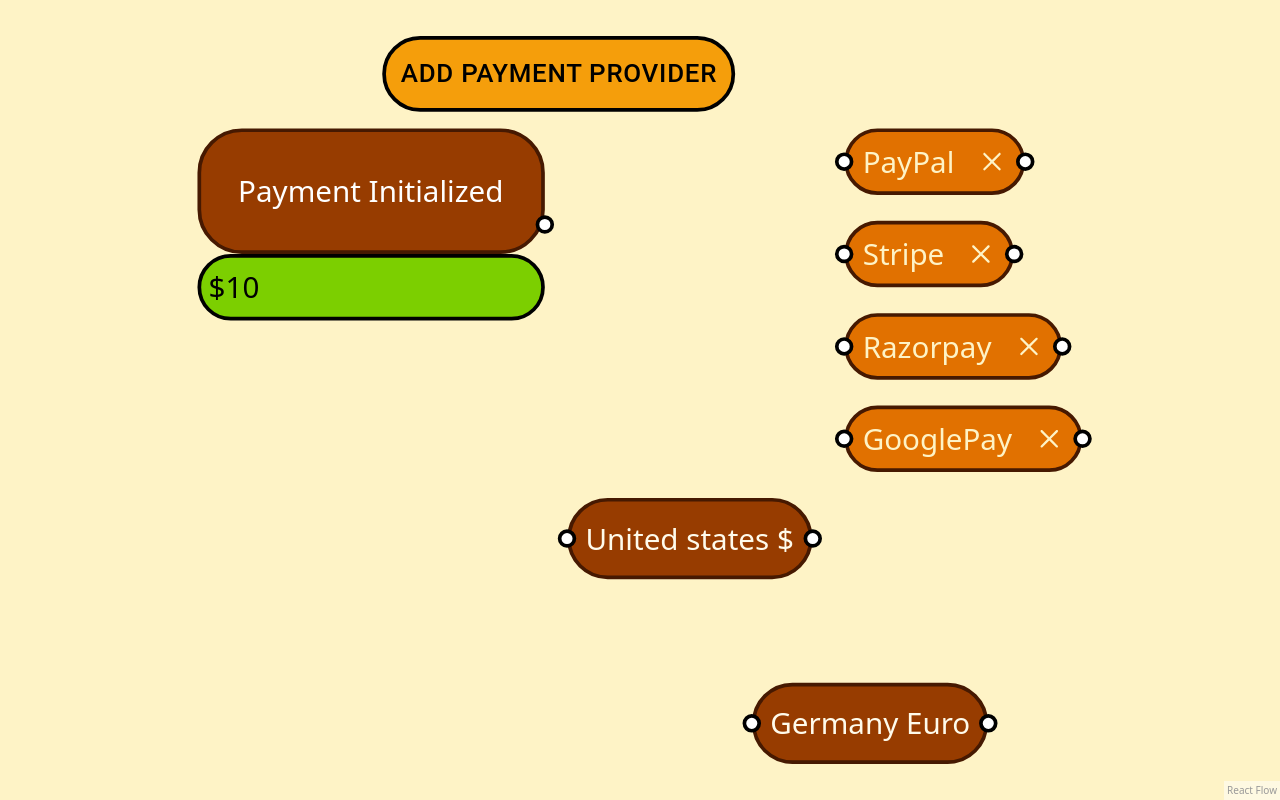
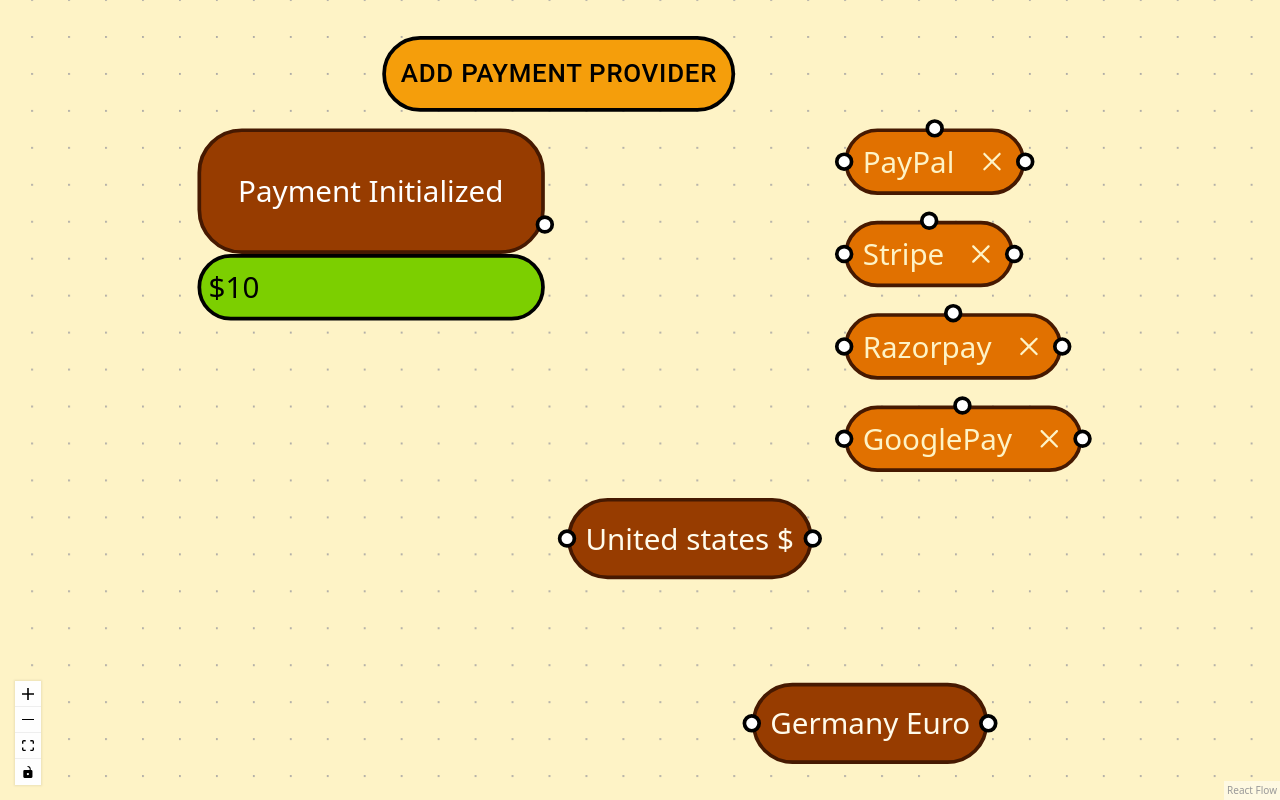
Before and after one commit to atharv11/NodeCraft.io, a React (Vite) app: page / in a window 1280 px wide. Built offline with nearby package versions, Linux system fonts and the light colour scheme.

Commit message:
first commit

```diff
--- a/package.json
+++ b/package.json
@@ -16,8 +16,9 @@
     "@emotion/styled": "^11.14.1",
     "@mui/material": "^7.3.4",
     "@tailwindcss/vite": "^4.1.16",
-    "@xyflow/react": "^12.8.6",
+    "@xyflow/react": "^12.9.3",
     "framer-motion": "^12.23.24",
+    "lucide-react": "^0.553.0",
     "next-themes": "^0.4.6",
     "react": "^19.1.1",
     "react-dom": "^19.1.1",
--- a/src/App.tsx
+++ b/src/App.tsx
@@ -10,6 +10,7 @@
   type OnEdgesChange,
   type OnConnect,
   Background,
+  Controls,
 } from "@xyflow/react";
 import "@xyflow/react/dist/style.css";
 
@@ -107,7 +108,7 @@
   return (
     <div className="bg-amber-100" style={{ width: "100vw", height: "100vh" }}>
       <ReactFlow
-        nodes={nodes}
+              nodes={nodes}
         edges={edges}
         nodeTypes={nodeTypes}
         edgeTypes={edgeTypes}
@@ -115,7 +116,12 @@
         onEdgesChange={onEdgesChange}
         onConnect={onConnect}
         fitView
-      />
+      >
+        <Background />
+        <Controls/>
+      </ReactFlow
+
+      >
     </div>
   );
 }
--- a/src/PaymentInit.tsx
+++ b/src/PaymentInit.tsx
@@ -1,6 +1,7 @@
 import React from "react";
 import { Position, Handle, type Node, type NodeProps } from "@xyflow/react";
 import CustomHandle from "./CustomHandle.jsx";
+import ToolTip from "./ToolTip.js";
 
 type PaymentInitData = { amount: number };
 export type PaymentInitNode = Node<PaymentInitData, "paymentInit">;
@@ -12,7 +13,9 @@
         Payment Initialized
       </div>
       <div className="bg-lime-500 rounded-3xl p-1 border-2">${data.amount}</div>
+      <ToolTip>
       <CustomHandle type="source" position={Position.Right} />
+      </ToolTip>
     </div>
   );
 }
--- a/src/PaymentProviders.tsx
+++ b/src/PaymentProviders.tsx
@@ -28,6 +28,7 @@
 
       <CustomHandle type="target" position={Position.Left} />
       <CustomHandle type="source" position={Position.Right} />
+     <CustomHandle type="source" position={Position.Top} />
     </div>
   );
 };
--- /dev/null
+++ b/src/ToolTip.tsx
@@ -0,0 +1,22 @@
+import React, { type ReactElement } from "react";
+
+type ToolTipProperties = {
+children: React.ReactElement;
+};
+
+export default function ToolTip({ children }: ToolTipProperties) {
+  return (
+    <div className="Container  group">
+
+        {children}
+        <div className="Tool-Tip absolute  p-2 z-9999
+          bg-gray-800 text-white text-xs rounded shadow-lg
+          opacity-0 invisible group-hover:opacity-100 group-hover:visible
+          whitespace-nowrap transition-opacity duration-300
+          bottom-full left-1/2 -translate-x-1/2 mb-1">
+
+          See this after you have hovered
+            </div>
+    </div>
+  );
+}
```
Also changed, not shown: 1 other file (tests, documents, lock files or other folders).
